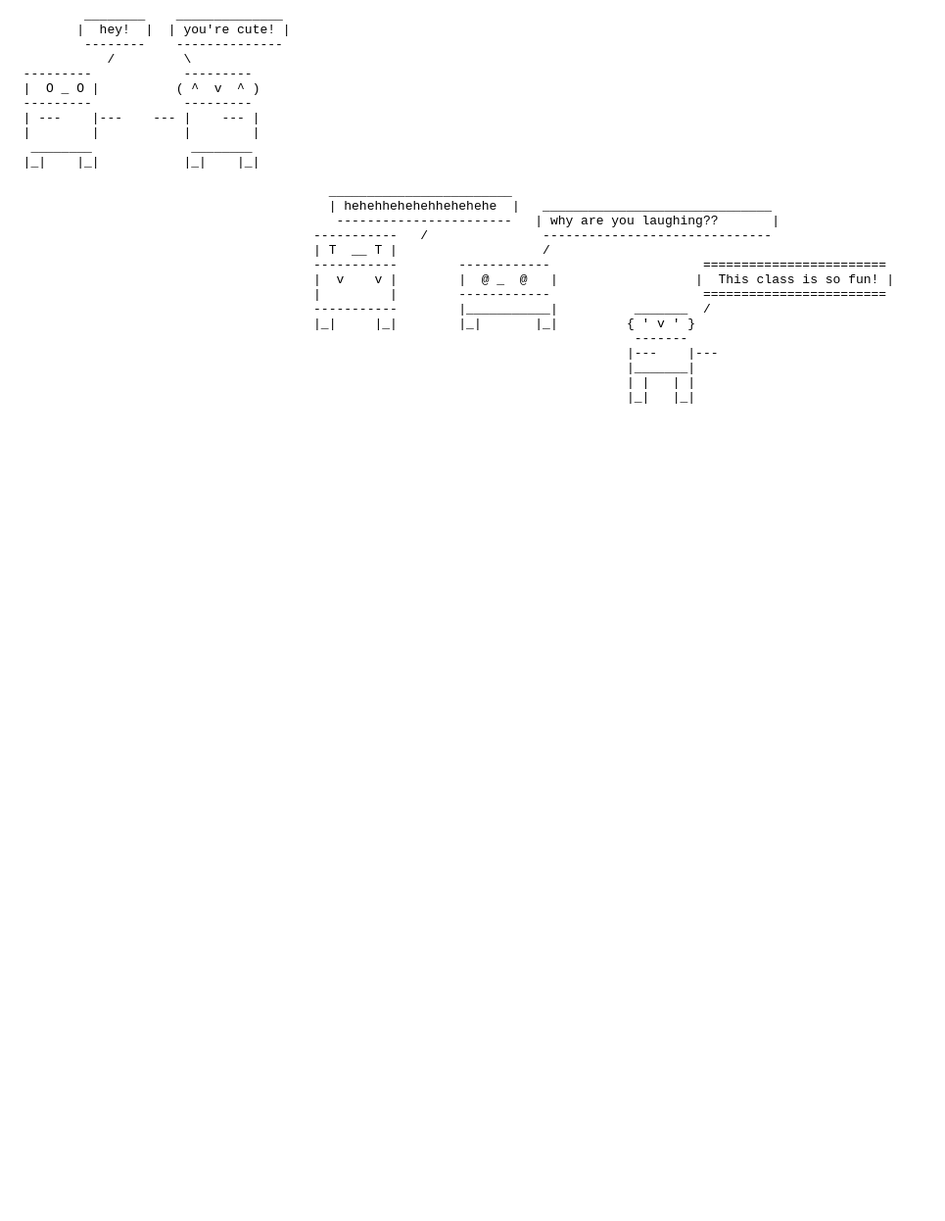
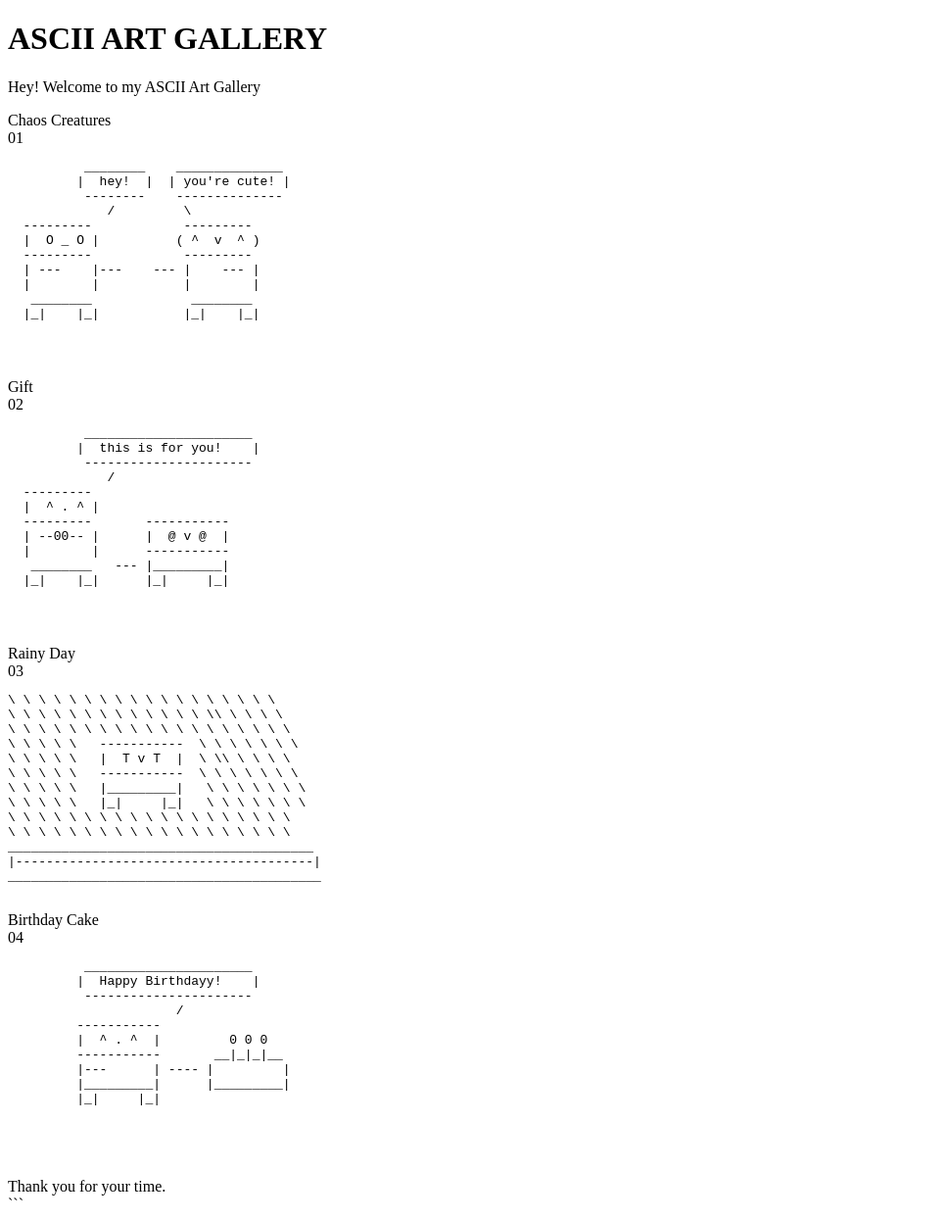
Before and after one commit to michelleliu-01/michelleliu-01.github.io, a plain HTML site: page index.html in a window 1280 px wide. Shown: the whole page at 98% size, without its empty margins (0-965 px from the left). Before the commit the page ends 800 px from the top, so only its background shows below. Drawn offline with Linux system fonts and the light colour scheme.

Commit message:
Update ASCII Art Gallery

````diff
--- a/index.html
+++ b/index.html
@@ -1,4 +1,28 @@
-<pre>
+<!DOCTYPE html>
+<html lang="en">
+<head>
+  <meta charset="UTF-8">
+  <title>MYA's ASCII Art Gallery</title>
+   <link rel="stylesheet" href="styles.css">
+  <style>
+
+  </style>
+</head>
+<body>
+  <header>
+    <h1><span>ASCII ART GALLERY</span></h1>
+    <p>Hey! Welcome to my ASCII Art Gallery</p>
+  </header>
+
+  <main>
+    <div class="grid">
+      <!-- Piece 1 -->
+      <article class="card">
+        <div class="card-header">
+          <div class="card-title">Chaos Creatures </div>
+          <div class="badge">01</div>
+        </div>
+        <pre>
           ________    ______________
          |  hey!  |  | you're cute! |
           --------    --------------
@@ -11,19 +35,84 @@
    ________             ________
   |_|    |_|           |_|    |_|
 
-                                          ________________________
-                                          | hehehhehehehhehehehe  |   ______________________________
-                                           -----------------------   | why are you laughing??       |
-                                        -----------   /               ------------------------------
-                                        | T  __ T |                   /
-                                        -----------        ------------                    ========================
-                                        |  v    v |        |  @ _  @   |                  |  This class is so fun! |
-                                        |         |        ------------                    ========================
-                                        -----------        |___________|          _______  /
-                                        |_|     |_|        |_|       |_|         { ' v ' }
-                                                                                  -------
-                                                                                 |---    |---
-                                                                                 |_______|
-                                                                                 | |   | |
-                                                                                 |_|   |_|
-</pre>
+
+        </pre>
+      </article>
+
+      <!-- Piece 2 -->
+      <article class="card">
+        <div class="card-header">
+          <div class="card-title">Gift</div>
+          <div class="badge">02</div>
+        </div>
+        <pre>
+          ______________________
+         |  this is for you!    |
+          ----------------------
+             /
+  ---------
+  |  ^ . ^ |
+  ---------       -----------
+  | --00-- |      |  @ v @  |
+  |        |      -----------
+   ________   --- |_________|
+  |_|    |_|      |_|     |_|
+
+
+        </pre>
+      </article>
+
+      <!-- Piece 3 -->
+      <article class="card">
+        <div class="card-header">
+          <div class="card-title">Rainy Day</div>
+          <div class="badge">03</div>
+        </div>
+        <pre>
+\ \ \ \ \ \ \ \ \ \ \ \ \ \ \ \ \ \
+\ \ \ \ \ \ \ \ \ \ \ \ \ \\ \ \ \ \
+\ \ \ \ \ \ \ \ \ \ \ \ \ \ \ \ \ \ \
+\ \ \ \ \   -----------  \ \ \ \ \ \ \
+\ \ \ \ \   |  T v T  |  \ \\ \ \ \ \
+\ \ \ \ \   -----------  \ \ \ \ \ \ \
+\ \ \ \ \   |_________|   \ \ \ \ \ \ \
+\ \ \ \ \   |_|     |_|   \ \ \ \ \ \ \
+\ \ \ \ \ \ \ \ \ \ \ \ \ \ \ \ \ \ \
+\ \ \ \ \ \ \ \ \ \ \ \ \ \ \ \ \ \ \
+________________________________________
+|---------------------------------------|
+_________________________________________
+        </pre>
+      </article>
+
+      <!-- Piece 4 -->
+      <article class="card">
+        <div class="card-header">
+          <div class="card-title">Birthday Cake</div>
+          <div class="badge">04</div>
+        </div>
+        <pre>
+          ______________________
+         |  Happy Birthdayy!    |
+          ----------------------
+                      /
+         -----------
+         |  ^ . ^  |         0 0 0
+         -----------       __|_|_|__
+         |---      | ---- |         |
+         |_________|      |_________|
+         |_|     |_|
+
+
+
+        </pre>
+      </article>
+    </div>
+  </main>
+
+  <footer>
+    Thank you for your time.
+  </footer>
+</body>
+</html>
+```
````
